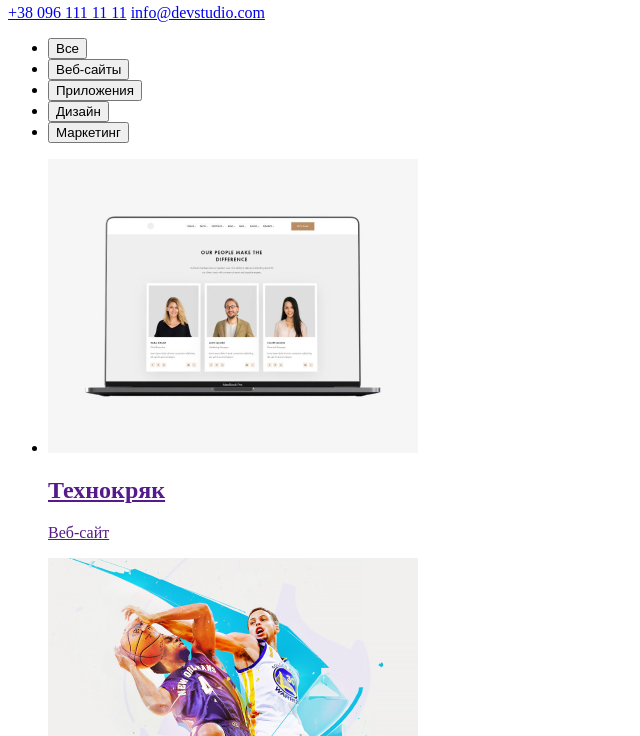
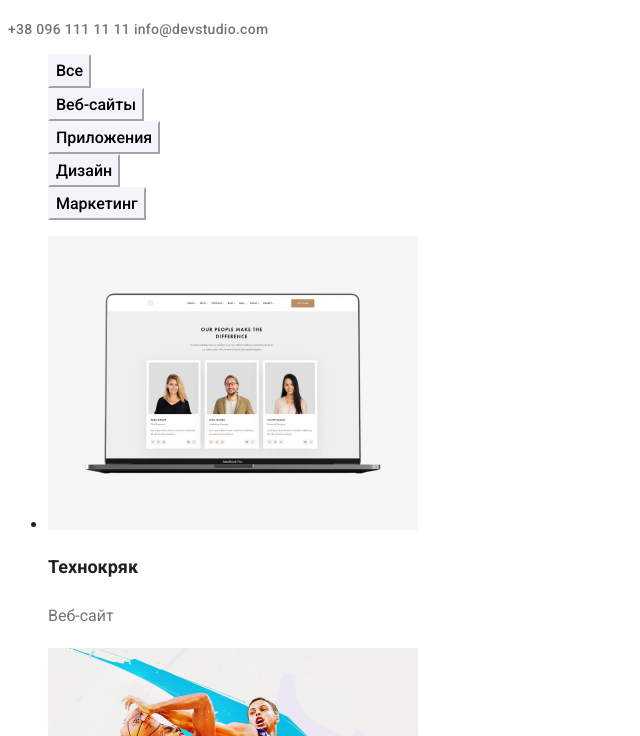
Before and after one commit to VladBasalyha/goit-markup-hw-02, a plain HTML site: page portfolio.html in a window 1280 px wide. Shown: the part 108-844 px from the top of the page, without its empty margins (0-640 px from the left). Drawn offline with Linux system fonts and the light colour scheme; the site is published under a folder, as on GitHub Pages, so addresses that start at the root find nothing.

Commit message:
Передфінальний комміт

```diff
--- a/portfolio.html
+++ b/portfolio.html
@@ -5,13 +5,13 @@
     <meta http-equiv="X-UA-Compatible" content="IE=edge" />
     <meta name="viewport" content="width=device-width, initial-scale=1.0" />
     <title>goit-markup-hw-02</title>
-    <link rel="stylesheet" href="/styles/styles.css" />
     <link rel="preconnect" href="https://fonts.googleapis.com" />
     <link rel="preconnect" href="https://fonts.gstatic.com" crossorigin />
     <link
       href="https://fonts.googleapis.com/css2?family=Raleway:wght@700&family=Roboto:wght@400;500;700;900&display=swap"
       rel="stylesheet"
     />
+    <link rel="stylesheet" href="./styles/styles.css" />
   </head>
   <body>
     <header>
```
Also changed, not shown: index.html (+1 -1 lines), 1 other file.
